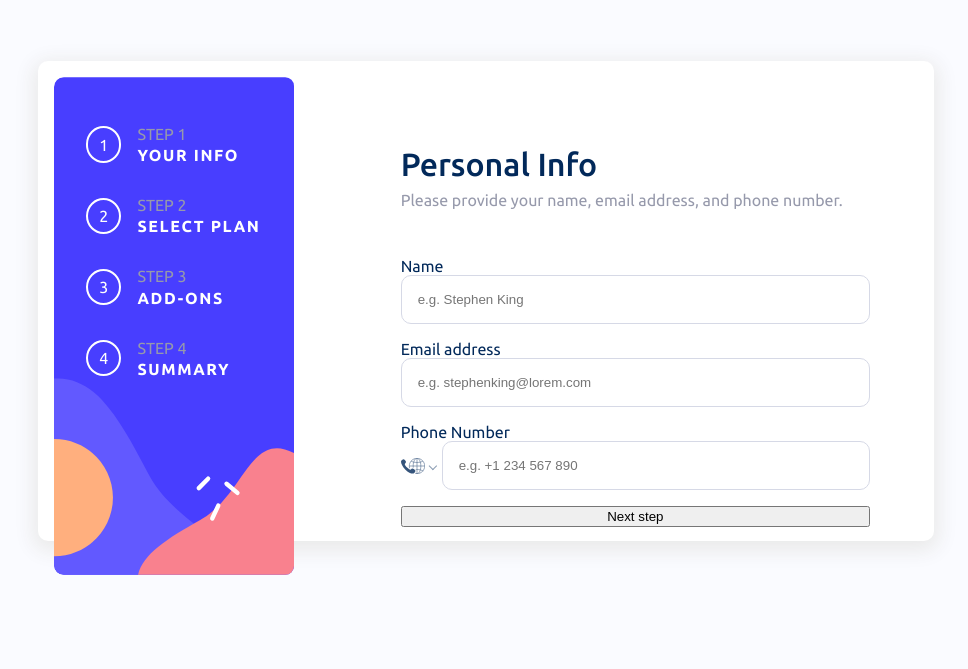
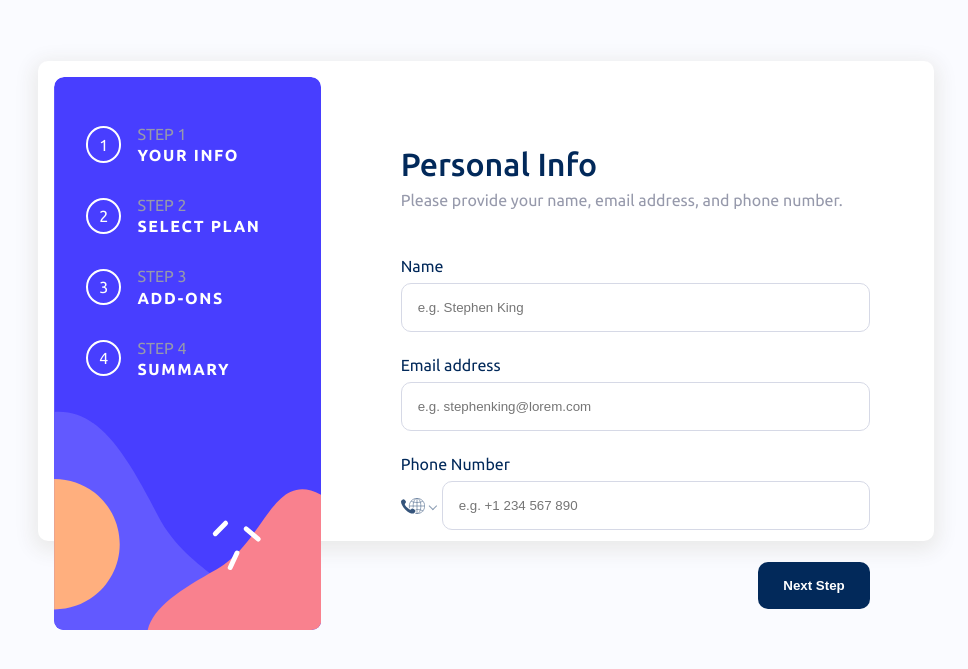
Before and after one commit to jakegodsall/multistep-form-frontend, a React (Create React App) app: page / in a window 1280 px wide. Shown: the part 107-776 px from the top of the page, without its empty margins (162-1130 px from the left). Built offline with nearby package versions, Linux system fonts and the light colour scheme.

Commit message:
added button component

```diff
--- a/src/components/Form/YourInfoFormSection.js
+++ b/src/components/Form/YourInfoFormSection.js
@@ -7,6 +7,7 @@
 // validators
 import { isName, isEmail } from '../../validators';
 import { isValidPhoneNumber } from 'react-phone-number-input';
+import Button from '../UI/Button';
 
 const Form = () => {
     //  form input states
@@ -108,7 +109,7 @@
                 )}
             </div>
 
-            <button type='submit'>Next step</button>
+            <Button className={styles.button}>Next Step</Button>
         </div>
     );
 };
--- a/src/components/Form/YourInfoFormSection.module.css
+++ b/src/components/Form/YourInfoFormSection.module.css
@@ -3,6 +3,8 @@
     flex-direction: column;
     color: hsl(213, 96%, 18%);
     padding: 4rem;
+
+    height: 80%;
 }
 
 h1 {
@@ -19,7 +21,11 @@
 .formElement {
     display: flex;
     flex-direction: column;
-    margin-bottom: 1rem;
+    margin-bottom: 1.5rem;
+}
+
+label {
+    margin-bottom: 0.5rem;
 }
 
 input {
--- /dev/null
+++ b/src/components/UI/Button.js
@@ -0,0 +1,9 @@
+import React from 'react';
+
+import styles from './Button.module.css';
+
+const Button = (props) => {
+    return <button className={styles.button}>{props.children}</button>;
+};
+
+export default Button;
--- /dev/null
+++ b/src/components/UI/Button.module.css
@@ -0,0 +1,26 @@
+.button {
+    background-color: hsl(213, 96%, 18%);
+    width: 7rem;
+    padding: 1rem;
+
+    border: none;
+    border-radius: 10px;
+
+    color: hsl(0, 0%, 100%);
+    font-weight: bolder;
+
+    margin-bottom: 0;
+    margin-top: auto;
+    align-self: flex-end;
+    cursor: pointer;
+
+    transition: transform 0.1s ease-in-out;
+}
+
+.button:hover {
+    filter: brightness(1.5);
+}
+
+.button:active {
+    transform: translateY(3px);
+}
```
